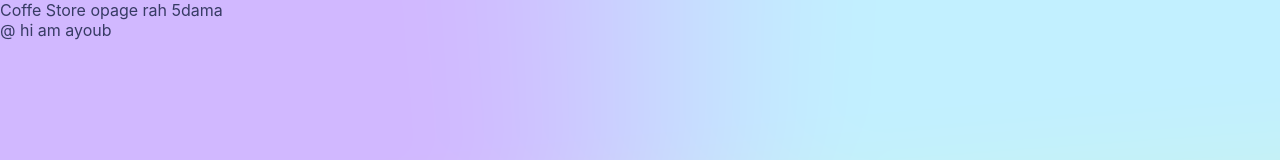
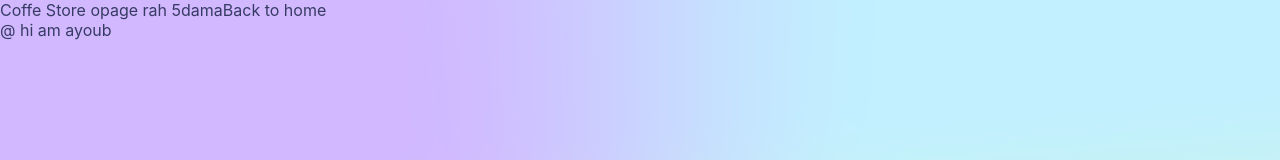
Before and after one commit to bbouya/Discorver_coffe_store, a Next.js app in the folder discover-caffe-store/: page /coffe-store/coffe-store in a window 1280 px wide. Shown: the top 160 px of the page. Built offline with nearby package versions, Linux system fonts and the light colour scheme.

Commit message:
New_folder

```diff
--- /dev/null
+++ b/discover-caffe-store/pages/coffe-store/[id].js
@@ -0,0 +1,22 @@
+import {useRouter} from  'next/router'
+import Link from "next/link"
+
+const CoffeeStore = () => {
+    const router = useRouter();
+    console.log('router', router)
+    return(
+    <div>
+        Coffe Store opage rah 5dama
+        <Link href='/' >
+            <a>Back to home</a>
+        </Link>
+
+    </div>
+    );
+
+};
+
+
+
+
+export default CoffeeStore;
--- a/discover-caffe-store/pages/coffe-store/coffe-store.js
+++ /dev/null
@@ -1,12 +0,0 @@
-
-
-const CoffeeStore = () => {
-
-    return <div>Coffe Store opage rah 5dama</div>
-}
-
-
-
-
-
-export default CoffeeStore;
```
